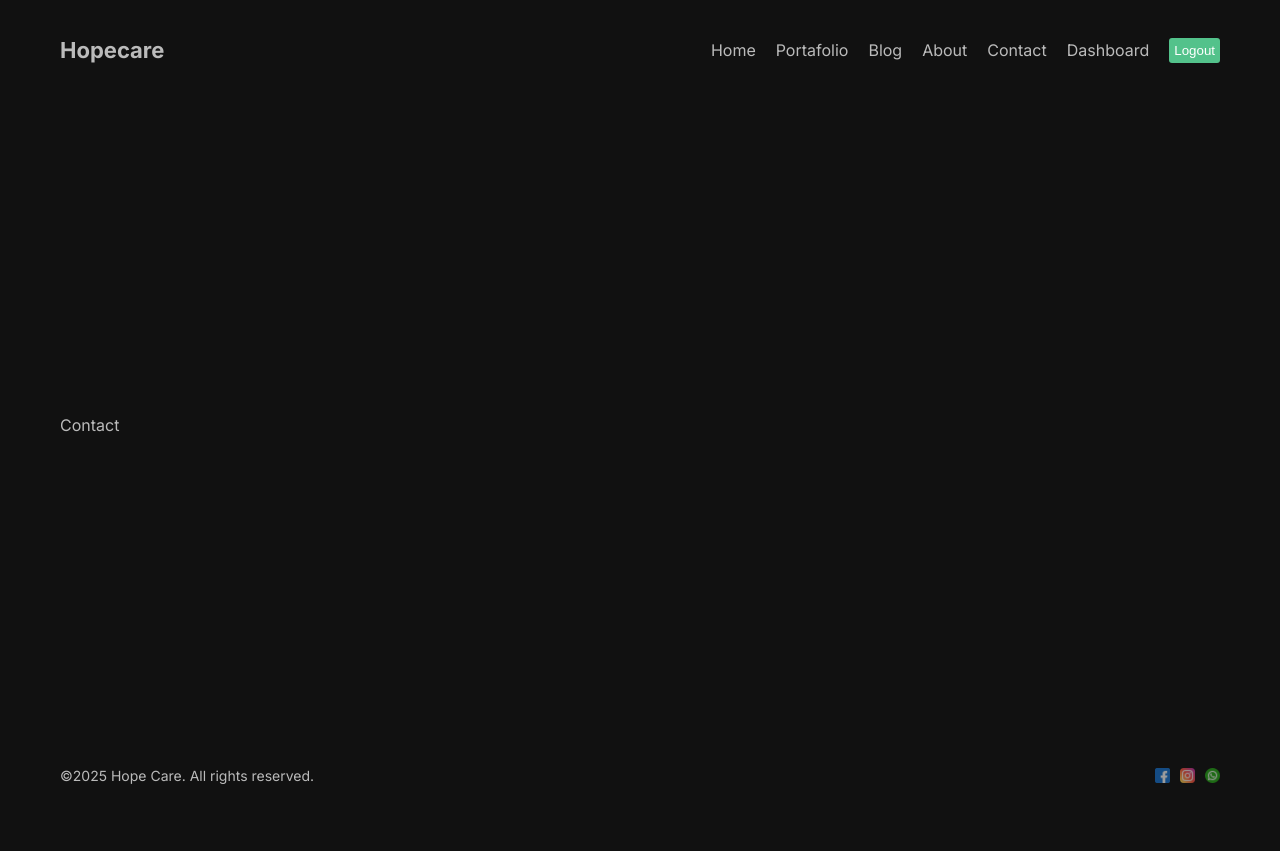
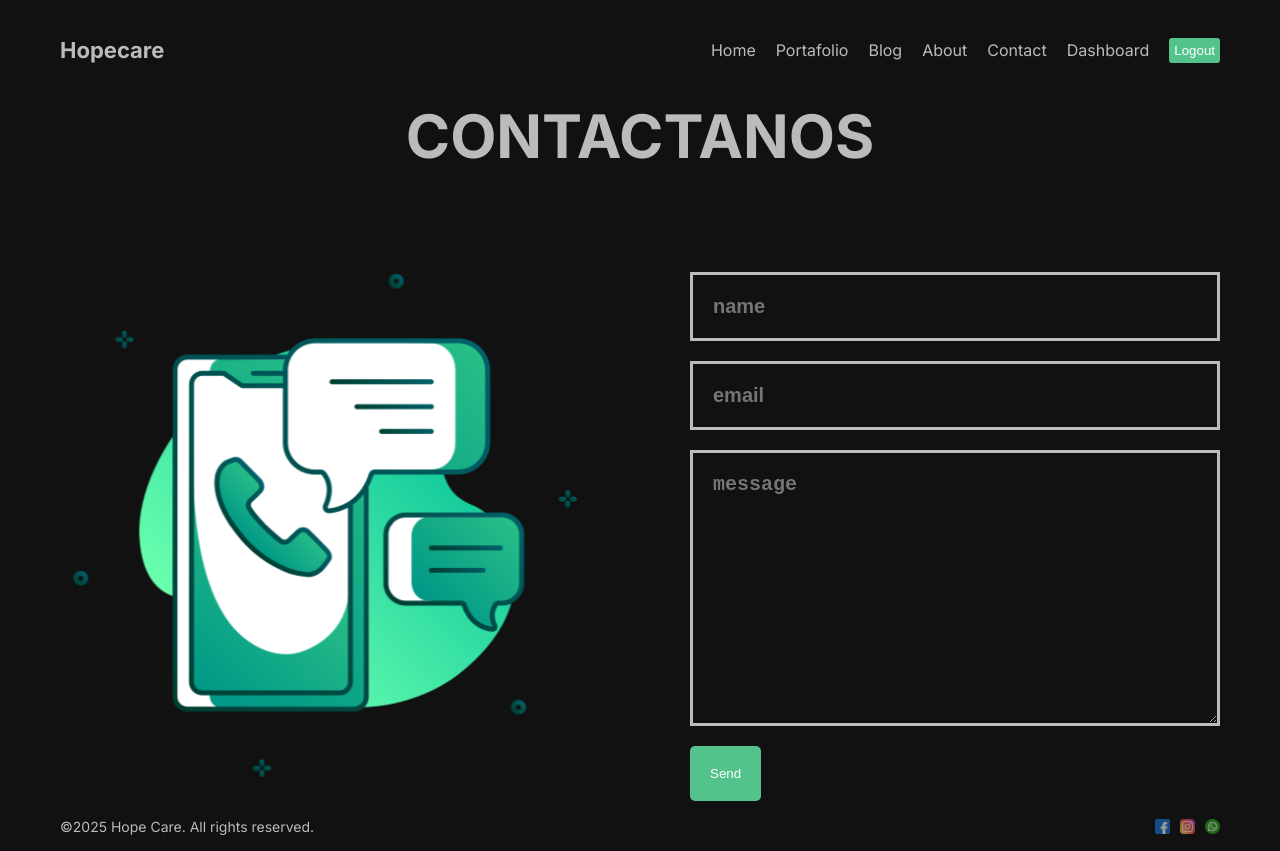
Before and after one commit to MunozA05/Blog-hopecare, a Next.js app: page /contact in a window 1280 px wide. Before the commit the page ends 800 px from the top, so only its background shows below. Built offline with nearby package versions, Linux system fonts and the light colour scheme.

Commit message:
Contact terminado

```diff
--- a/src/app/contact/page.jsx
+++ b/src/app/contact/page.jsx
@@ -1,9 +1,37 @@
 import React from 'react'
 import styles from './page.module.css'
+import Image from 'next/image'
+import Button from '@/components/Button/Button'
 
 const Contact = () => {
   return (
-    <div className={styles.container}>Contact</div>
+    <div className={styles.container}>
+      <h1 className={styles.title}>CONTACTANOS</h1>
+      <div className={styles.content}>
+        <div className={styles.imgContainer}>
+          <Image
+          src="/contactenos.png"
+          alt=''
+          fill={true}
+          className={styles.image}
+          />
+
+        </div>
+          <form className={styles.form}>
+            <input type="text" placeholder="name" className={styles.input} />
+            <input type="text" placeholder="email" className={styles.input} />
+            <textarea className={styles.textArea}
+            placeholder="message"
+            cols="30"
+            rows="10"
+            >
+
+            </textarea>
+            <Button url="#" text="Send"></Button>
+          </form>
+
+      </div>
+    </div>
   )
 }
 
--- a/src/app/contact/page.module.css
+++ b/src/app/contact/page.module.css
@@ -1,2 +1,55 @@
 .container{
 }
+
+.title{
+    font-size: 60px;
+    margin-bottom: 100px;
+    text-align: center;
+}
+
+.content{
+    display: flex;
+    align-items: center;
+    gap: 100px;
+
+}
+
+.imgContainer{
+    flex: 1;
+    height: 500px;
+    position: relative;
+}
+
+.image{
+    object-fit: contain;
+    animation: move 3s infinite ease alternate;
+
+}
+
+@keyframes move {
+    from{
+        transform: translateY(-15px);
+    }
+    to {
+        transform: translateY(0px) scale(1.03);
+    }
+}
+
+.form{
+    flex: 1;
+    display: flex;
+    flex-direction: column;
+    gap: 20px;
+
+}
+
+.input, .textArea{
+    padding: 20px;
+    background-color: transparent;
+    border: none;
+    outline: none;
+    color: #bbb;
+    border: 3px solid #bbb;
+    font-size: 20px;
+    font-weight: bold;
+}
```
Also changed, not shown: public/contactenos.png (added).
